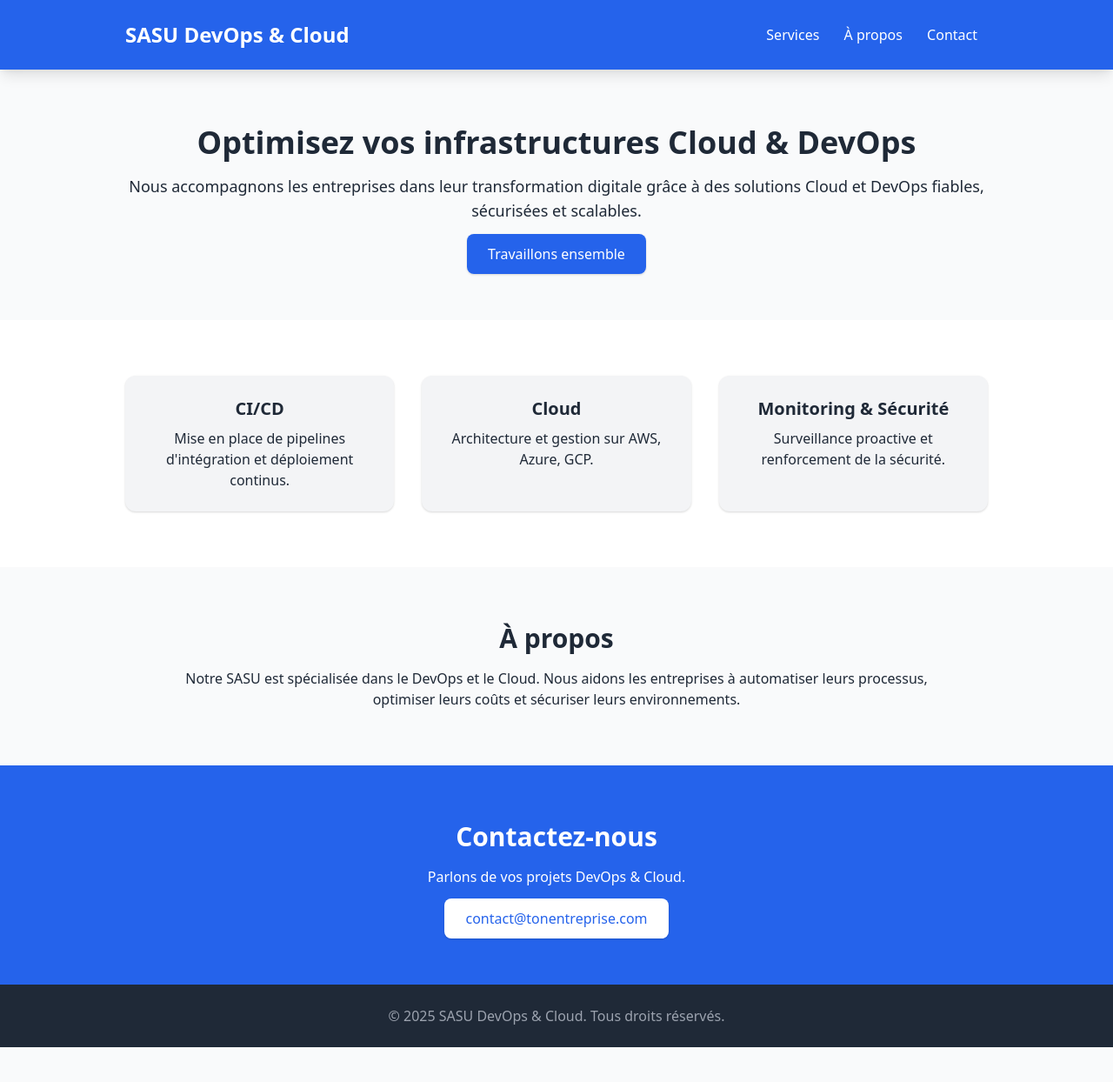
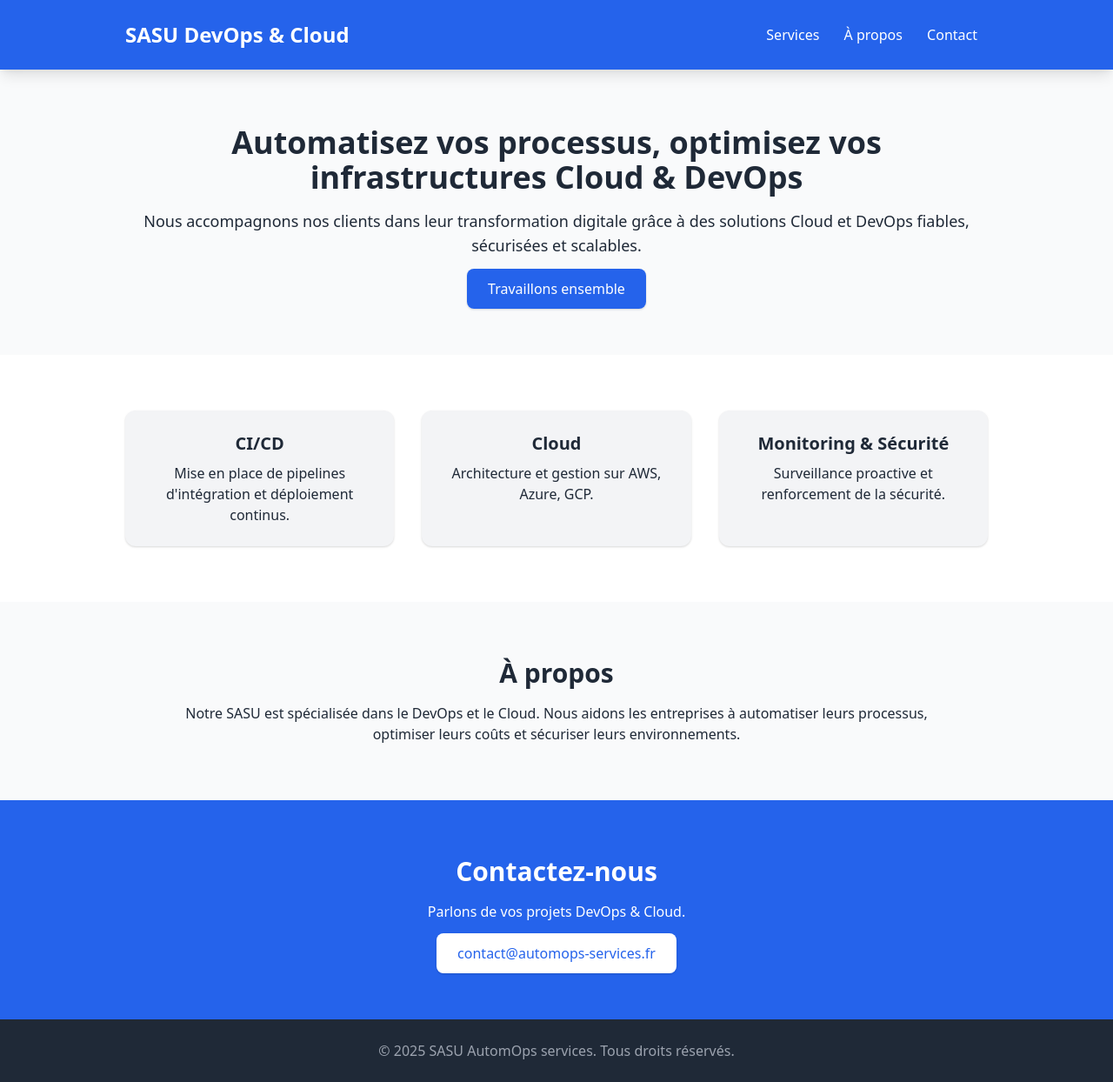
Before and after one commit to lahcenfahim/automops-services, a plain HTML site: page index.html in a window 1280 px wide. Shown: the whole page at 87% size. Before the commit the page ends 1204 px from the top, so only its background shows below. Drawn offline with nearby package versions, Linux system fonts and the light colour scheme.

Commit message:
Update index

```diff
--- a/index.html
+++ b/index.html
@@ -3,7 +3,7 @@
 <head>
   <meta charset="UTF-8">
   <meta name="viewport" content="width=device-width, initial-scale=1.0">
-  <title>SASU DevOps & Cloud</title>
+  <title>SASU Automops-services</title>
   <link rel="stylesheet" href="https://cdn.jsdelivr.net/npm/tailwindcss@2.2.19/dist/tailwind.min.css">
 </head>
 <body class="bg-gray-50 text-gray-800 font-sans">
@@ -22,8 +22,8 @@
 
   <!-- Hero Section -->
   <section class="max-w-5xl mx-auto px-4 py-16 text-center">
-    <h2 class="text-4xl font-bold mb-4">Optimisez vos infrastructures Cloud & DevOps</h2>
-    <p class="text-lg mb-6">Nous accompagnons les entreprises dans leur transformation digitale grâce à des solutions Cloud et DevOps fiables, sécurisées et scalables.</p>
+    <h2 class="text-4xl font-bold mb-4">Automatisez vos processus, optimisez vos infrastructures Cloud & DevOps</h2>
+    <p class="text-lg mb-6">Nous accompagnons nos clients dans leur transformation digitale grâce à des solutions Cloud et DevOps fiables, sécurisées et scalables.</p>
     <a href="#contact" class="bg-blue-600 text-white px-6 py-3 rounded-lg shadow hover:bg-blue-700">Travaillons ensemble</a>
   </section>
 
@@ -56,15 +56,15 @@
     <div class="max-w-3xl mx-auto px-4 text-center">
       <h2 class="text-3xl font-bold mb-4">Contactez-nous</h2>
       <p class="mb-6">Parlons de vos projets DevOps & Cloud.</p>
-      <a href="mailto:contact@tonentreprise.com" class="bg-white text-blue-600 px-6 py-3 rounded-lg shadow hover:bg-gray-100">
-        contact@tonentreprise.com
+      <a href="mailto:contact@automops-services.com" class="bg-white text-blue-600 px-6 py-3 rounded-lg shadow hover:bg-gray-100">
+        contact@automops-services.fr
       </a>
     </div>
   </section>
 
   <!-- Footer -->
   <footer class="bg-gray-800 text-gray-400 py-6 text-center">
-    <p>© 2025 SASU DevOps & Cloud. Tous droits réservés.</p>
+    <p>© 2025 SASU AutomOps services. Tous droits réservés.</p>
   </footer>
 
 </body>
```
